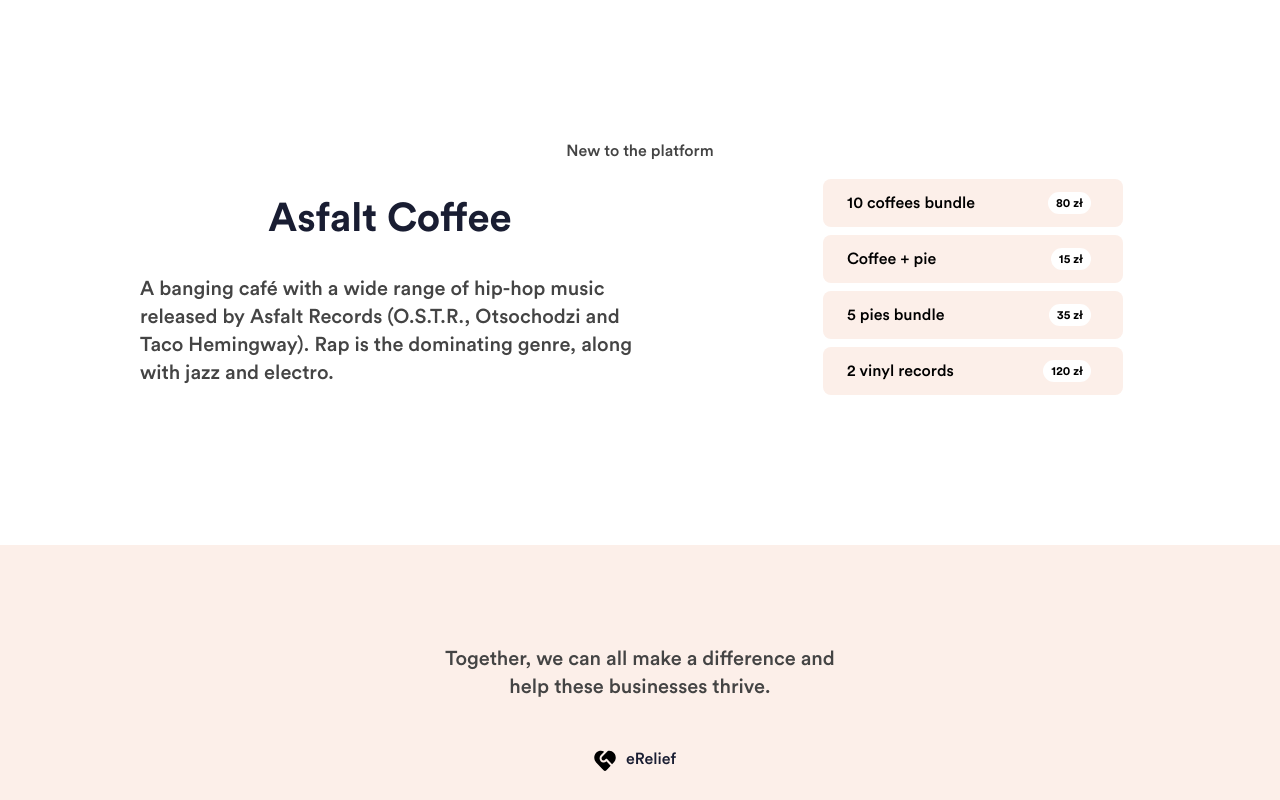
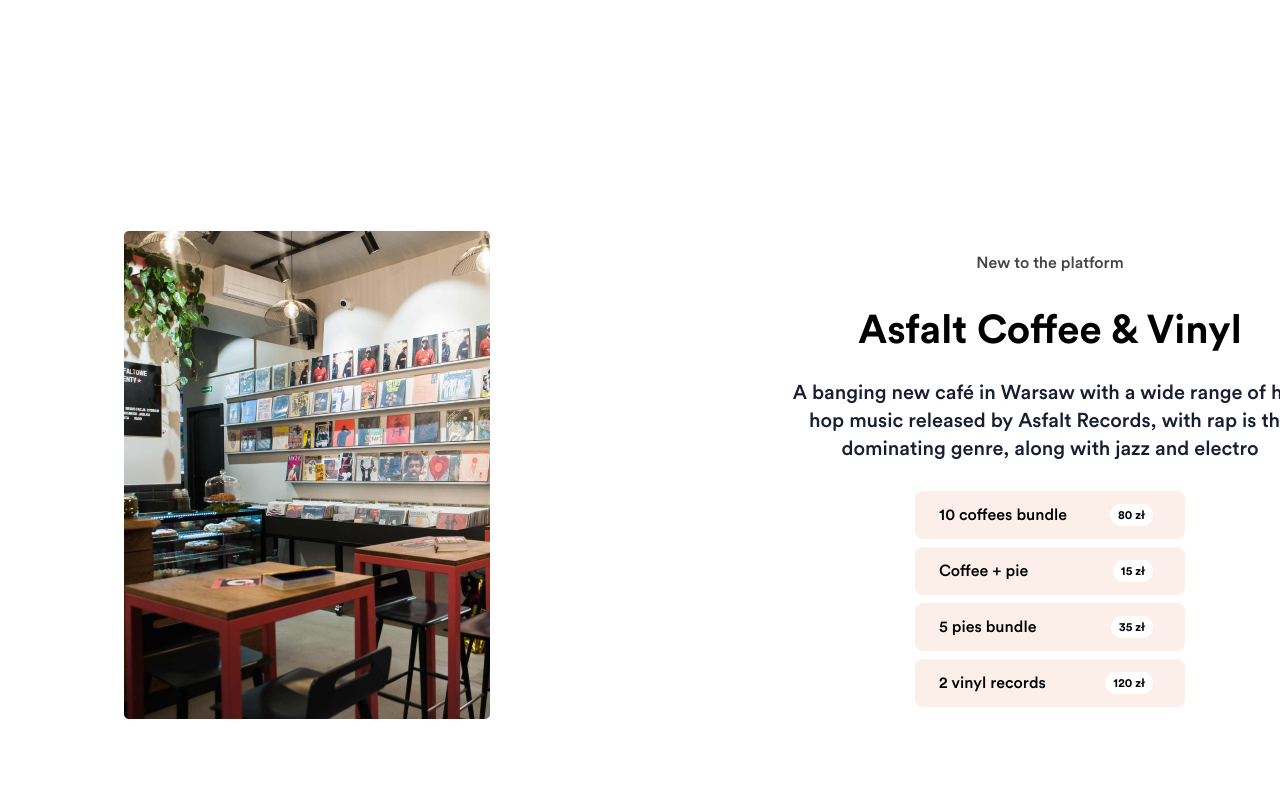
Before and after one commit to wojtekwtf/entrepreneur-relief, a Vue app: page / in a window 1280 px wide. Shown: the part 2280-3080 px from the top of the page. Built offline with nearby package versions, Linux system fonts and the light colour scheme.

Commit message:
New business of the day

```diff
--- a/src/components/common/Business.vue
+++ b/src/components/common/Business.vue
@@ -1,12 +1,12 @@
 <template>
   <div class="flex">
-    <div class="business-description">
-      <div class="business-texts flex column align-center justify-center">
-        <h4 class="heading heading--hero">{{ business.name }} </h4>
-        <h4 class="copy copy--large">{{ business.description }} </h4>
-      </div>
-    </div>
-    <div class="business-services">
+    <img src="../../assets/asfalt-inside.png" />
+    <div class="business flex">
+      <div class="business flex column align-center justify-center">
+        <p class="copy text-center">New to the platform</p>
+        <h4 class="heading--hero">{{ business.name }} </h4>
+        <p class="description copy--large justify-center text-center">{{ business.description }} </p>
+        <div class="services">
           <Service
             v-for="service in business.services"
             :key="service.name"
@@ -15,6 +15,8 @@
             @set="handleSetActiveOrder(business, service)"
           >
           </Service>
+        </div>
+      </div>
     </div>
   </div>
 </template>
@@ -51,20 +53,17 @@
 
 <style scoped lang="scss">
   .business {
-    &-services,
-    &-description {
-      width: 50%;
-      margin-right: 50px;
+    width: 720px;
+    margin: 0 100px;
   }
 
-    &-texts {
-      max-width: 500px;
-      margin-left: auto
+  .services {
+    width: 270px;
   }
 
-    &-services {
-      width: 300px;
-      margin: 0 auto;
-    }
+  img {
+    width: 366px;
+    height: 488px;
+    margin: 100px;
   }
 </style>
--- a/src/components/landing/BusinessOfTheDay.vue
+++ b/src/components/landing/BusinessOfTheDay.vue
@@ -1,7 +1,6 @@
 <template>
   <div class="business-day">
     <div class="container">
-      <p class="copy text-center">New to the platform</p>
       <Business
         :business="business"
         :on-light="true"
@@ -26,8 +25,8 @@
             value: 4.6,
             count: 250
           },
-          name: 'Asfalt Coffee',
-          description: 'A banging café with a wide range of hip-hop music released by Asfalt Records (O.S.T.R., Otsochodzi and Taco Hemingway). Rap is the dominating genre, along with jazz and electro.',
+          name: 'Asfalt Coffee & Vinyl',
+          description: 'A banging new café in Warsaw with a wide range of hip-hop music released by Asfalt Records, with rap is the dominating genre, along with jazz and electro',
           services: [
             { name: '10 coffees bundle', price: 80 },
             { name: 'Coffee + pie', price: 15  },
```
Also changed, not shown: src/assets/asfalt-inside.png (added). Lines whose indentation alone changed are shown as unchanged.
